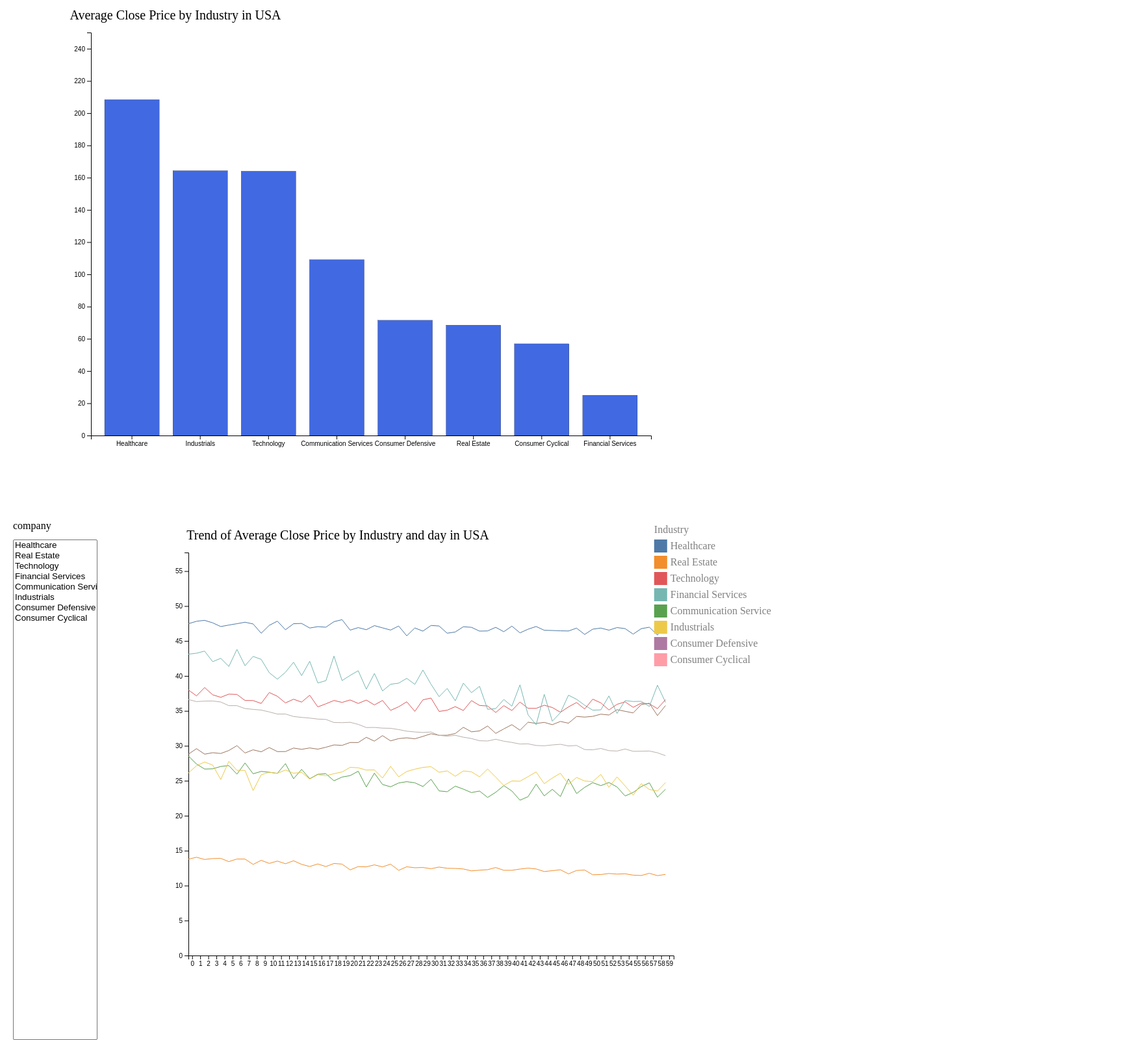
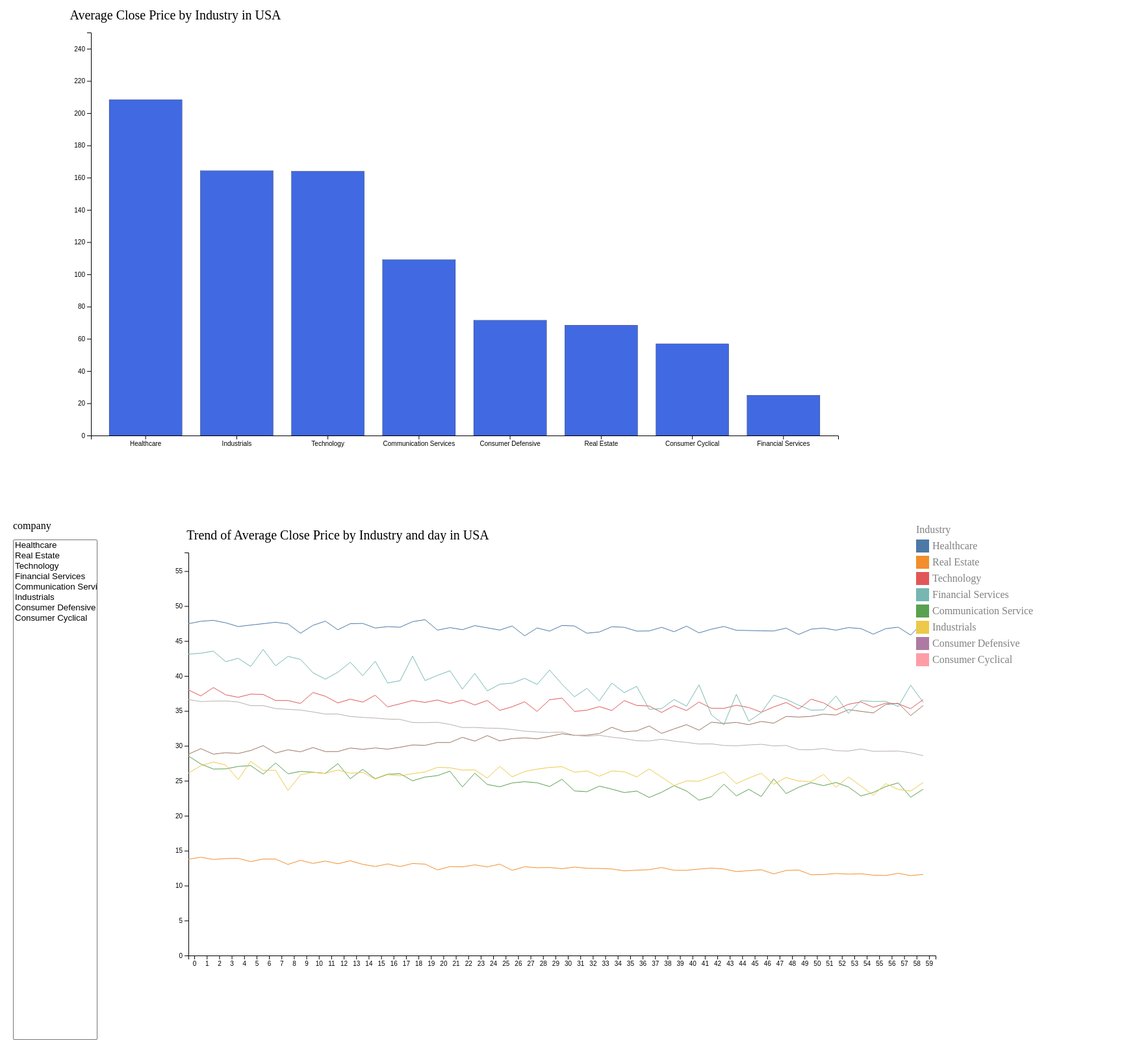
Before and after one commit to Kuromi1212/Kuromi1212.github.io, a plain HTML site: page index.html in a window 1280 px wide. Shown: the whole page at 65% size, 1750 px wide, since content can reach past the window. Drawn offline with nearby package versions, Linux system fonts and the light colour scheme.

Commit message:
Add files via upload

```diff
--- a/index.html
+++ b/index.html
@@ -26,10 +26,10 @@
     </style>
   </head>
   <body>
-    <main style="width: 100vw; height: 100vh" id="viz"></main>
+    <main style="width: 1600px; height: 800px" id="viz"></main>
     <main id="lines">
       <div id="toSelect"></div>
-      <main style="width: 90vw; height: 100vh" id="viz1"></main>
+      <main style="width: 1600px; height: 800px" id="viz1"></main>
     </main>
 
     <script src="index.js" type="module"></script>
```
